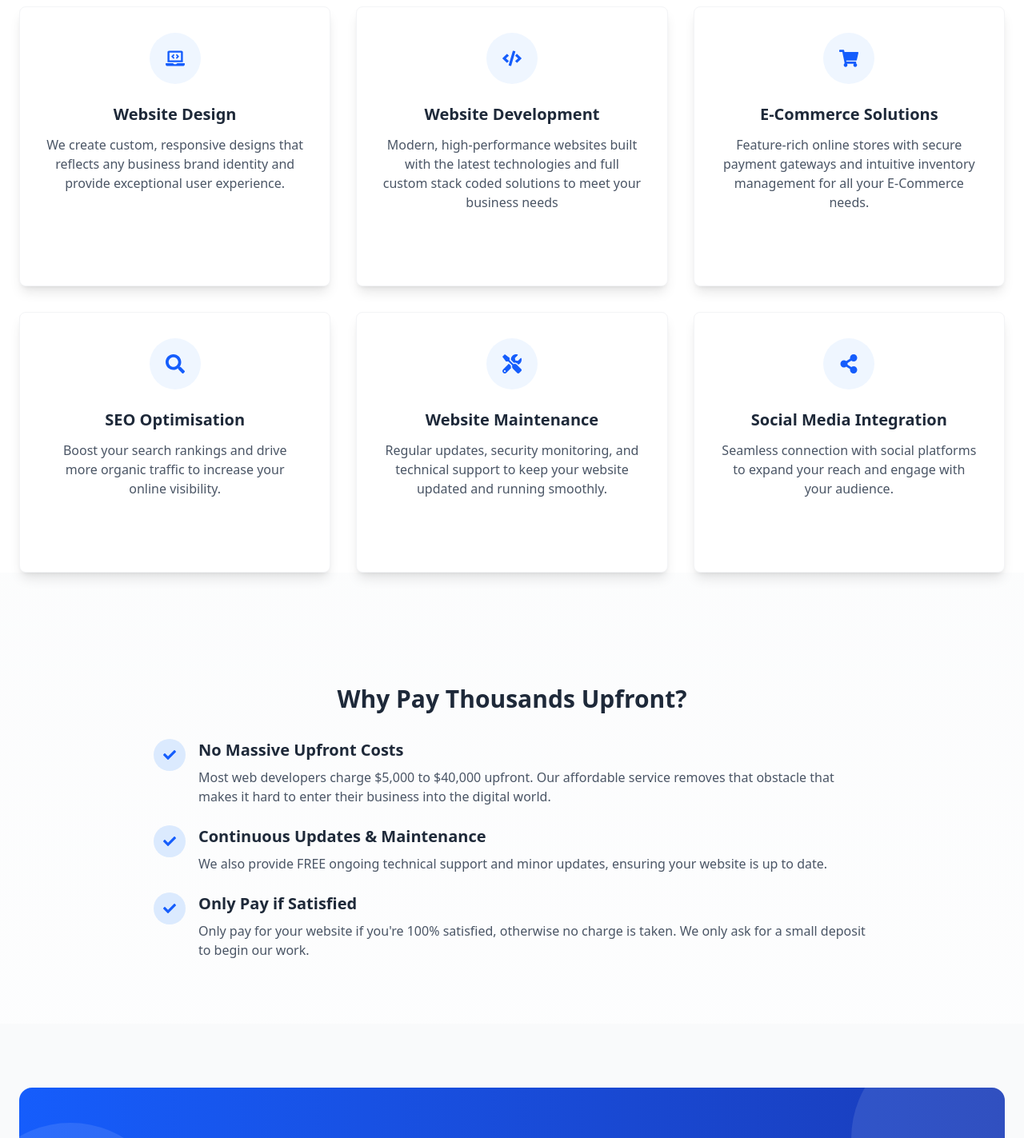
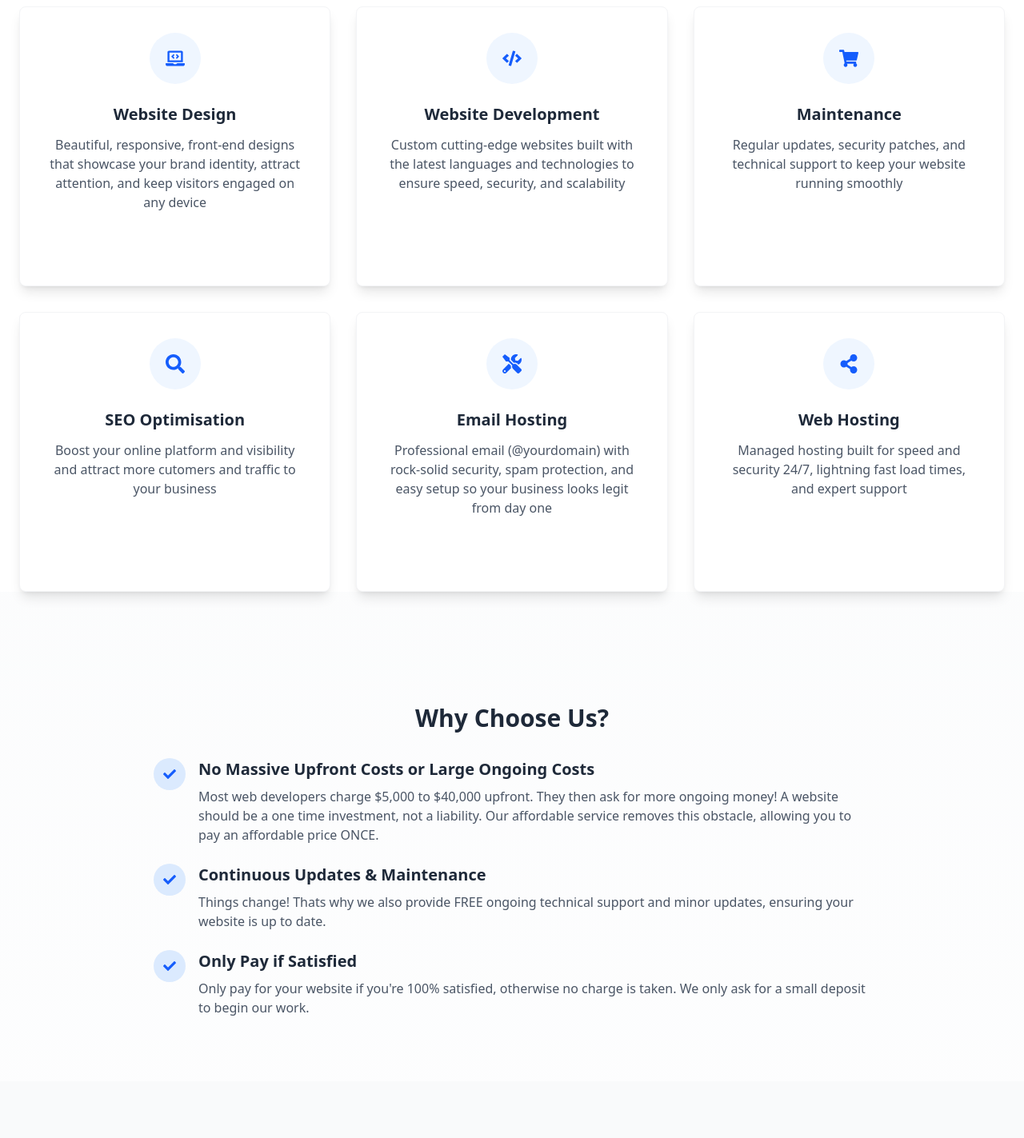
Before and after one commit to NextGenWebsites/NextGenWebsites, a React (Vite) app: page /services in a window 1280 px wide. Shown: the part 660-2083 px from the top of the page at 80% size. Built offline with nearby package versions, Linux system fonts and the light colour scheme.

Commit message:
changes to services page text

```diff
--- a/src/pages/ServiceMain.jsx
+++ b/src/pages/ServiceMain.jsx
@@ -413,42 +413,42 @@ const ServiceMain = () => {
       id: "website-design",
       title: "Website Design",
       description:
-        "We create custom, responsive designs that reflects any business brand identity and provide exceptional user experience.",
+        "Beautiful, responsive, front-end designs that showcase your brand identity, attract attention, and keep visitors engaged on any device",
       icon: <FaLaptopCode size={24} />,
     },
     {
       id: "website-development",
       title: "Website Development",
       description:
-        "Modern, high-performance websites built with the latest technologies and full custom stack coded solutions to meet your business needs",
+        "Custom cutting-edge websites built with the latest languages and technologies to ensure speed, security, and scalability",
       icon: <FaCode size={24} />,
     },
     {
       id: "ecommerce-solutions",
-      title: "E-Commerce Solutions",
+      title: "Maintenance",
       description:
-        "Feature-rich online stores with secure payment gateways and intuitive inventory management for all your E-Commerce needs.",
+        "Regular updates, security patches, and technical support to keep your website running smoothly",
       icon: <FaShoppingCart size={24} />,
     },
     {
       id: "seo-Optimisation",
       title: "SEO Optimisation",
       description:
-        "Boost your search rankings and drive more organic traffic to increase your online visibility.",
+        "Boost your online platform and visibility and attract more cutomers and traffic to your business",
       icon: <FaSearch size={24} />,
     },
     {
       id: "website-maintenance",
-      title: "Website Maintenance",
+      title: "Email Hosting",
       description:
-        "Regular updates, security monitoring, and technical support to keep your website updated and running smoothly.",
+        "Professional email (@yourdomain) with rock-solid security, spam protection, and easy setup so your business looks legit from day one",
       icon: <FaTools size={24} />,
     },
     {
       id: "social-media-integration",
-      title: "Social Media Integration",
+      title: "Web Hosting",
       description:
-        "Seamless connection with social platforms to expand your reach and engage with your audience.",
+        "Managed hosting built for speed and security 24/7, lightning fast load times, and expert support",
       icon: <FaShareAlt size={24} />,
     },
   ];
@@ -689,7 +689,7 @@ const ServiceMain = () => {
 
               <div className="md:col-span-3 flex flex-col justify-center items-center text-center max-w-4xl mx-auto">
                 <h2 className="text-3xl font-bold text-gray-800 mb-8">
-                  Why Pay Thousands Upfront?
+                  Why Choose Us?
                 </h2>
 
                 <div className="space-y-6 w-full">
@@ -699,12 +699,11 @@ const ServiceMain = () => {
                     </div>
                     <div>
                       <h3 className="text-xl font-semibold text-gray-800 mb-2">
-                        No Massive Upfront Costs
+                        No Massive Upfront Costs or Large Ongoing Costs
                       </h3>
                       <p className="text-gray-600">
-                        Most web developers charge $5,000 to $40,000 upfront.
-                        Our affordable service removes that obstacle that makes
-                        it hard to enter their business into the digital world.
+                        Most web developers charge $5,000 to $40,000 upfront. They then ask for more ongoing money! A website should be a one time investment, not a liability.
+                        Our affordable service removes this obstacle, allowing you to pay an affordable price ONCE.
                       </p>
                     </div>
                   </div>
@@ -718,7 +717,7 @@ const ServiceMain = () => {
                         Continuous Updates & Maintenance
                       </h3>
                       <p className="text-gray-600">
-                        We also provide FREE ongoing technical support and minor
+                        Things change! Thats why we also provide FREE ongoing technical support and minor
                         updates, ensuring your website is up to date.
                       </p>
                     </div>
@@ -787,7 +786,7 @@ const ServiceMain = () => {
               </h2>
               <div className="w-20 h-1 bg-blue-600 mx-auto mb-4"></div>
               <p className="text-lg text-gray-600 max-w-2xl mx-auto">
-                Don't just take our word for it — hear what our satisfied
+                Don't just take our word for it. Hear what our satisfied
                 clients have to say.
               </p>
             </ScrollReveal>
```
